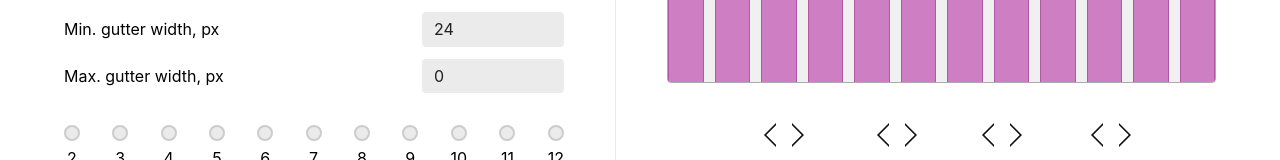
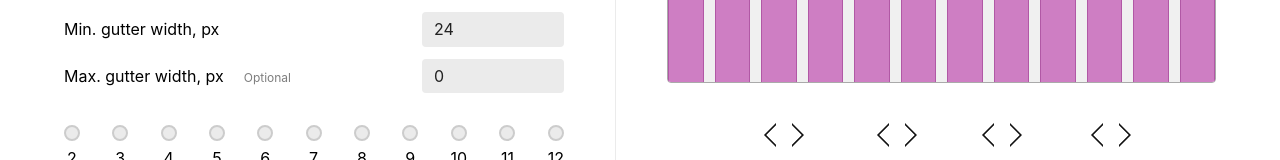
Before and after one commit to ivano-vvv/grid-calculator, a React (Create React App) app: page / in a window 1280 px wide. Shown: the part 356-516 px from the top of the page. Built offline with nearby package versions, Linux system fonts and the light colour scheme.

Commit message:
minor updates in form style

```diff
--- a/src/components/form.css
+++ b/src/components/form.css
@@ -75,6 +75,14 @@
   position: absolute;
   right: 0;
   top: -32px;
+  font-size: 12px;
+  color: #a31414;
+}
+
+.form__label_optional {
+  margin-left: 20px;
+  font-size: 12px;
+  color: #7e7e7e;
 }
 
 @media only screen and (max-width: 950px) {
--- a/src/components/form.jsx
+++ b/src/components/form.jsx
@@ -9,7 +9,7 @@ export default function Form(props) {
       <span
         className={
           props.isErrorVisible
-            ? "form__error-label form__error-label_max-width"
+            ? "form__error-label"
             : "hidden"
         }
       >
@@ -52,6 +52,7 @@ export default function Form(props) {
         <div className="form__input-block">
           <label className="text" htmlFor="maxGutter">
             Max. gutter width, px
+            <span className="form__label_optional">Optional</span>
           </label>
           <Input
             name="maxGutter"
```
